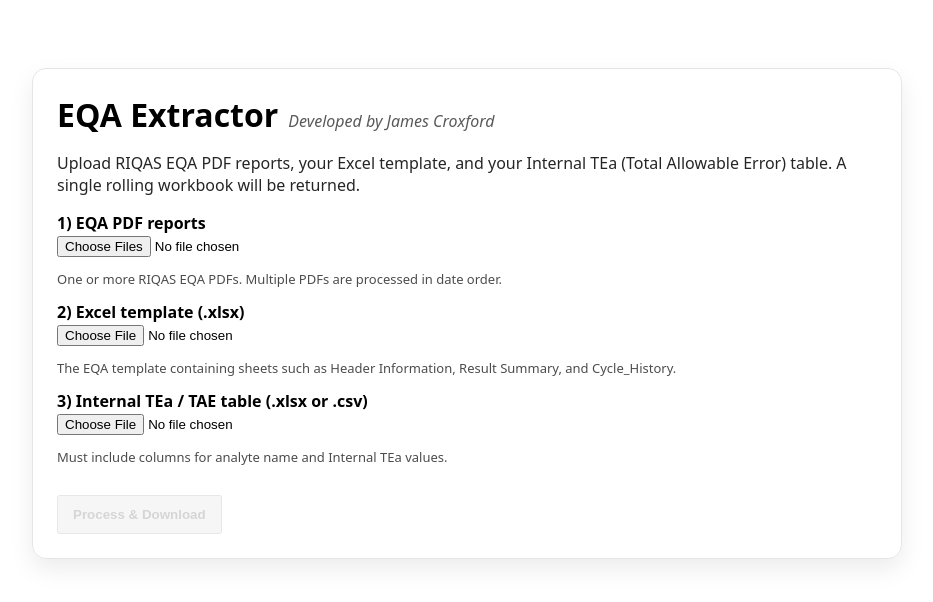
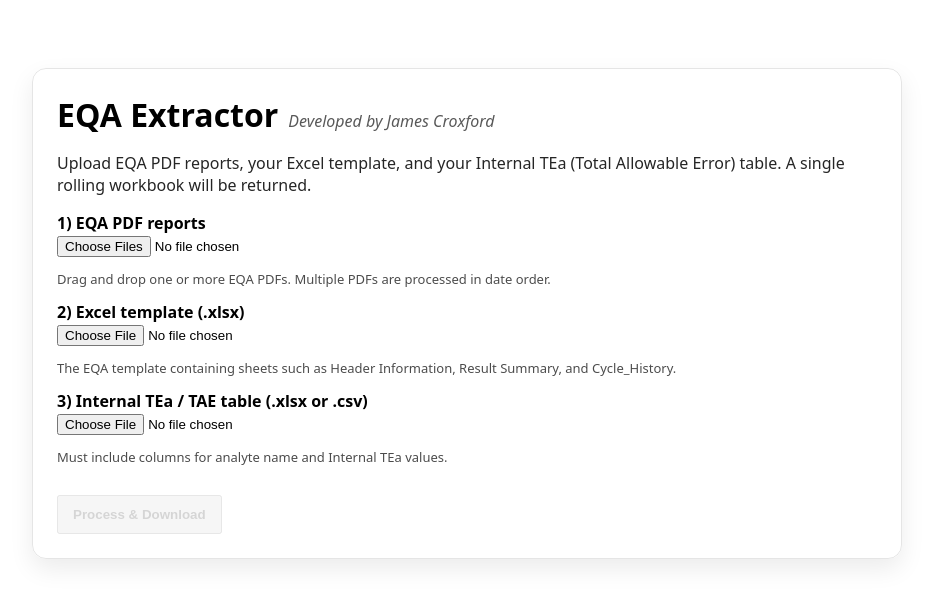
Before and after one commit to crxjam/riqas-eqa-extractor, a React (Vite) app: page / in a window 1280 px wide. Shown: the top 602 px of the page, without its empty margins (173-1106 px from the left). Built offline with nearby package versions, Linux system fonts and the light colour scheme.

Commit message:
Improve UI text and rename output workbook

```diff
--- a/src/App.jsx
+++ b/src/App.jsx
@@ -74,7 +74,7 @@
         </div>
 
         <p style={{ opacity: 0.85 }}>
-          Upload RIQAS EQA PDF reports, your Excel template, and your Internal TEa
+          Upload EQA PDF reports, your Excel template, and your Internal TEa
           (Total Allowable Error) table. A single rolling workbook will be returned.
         </p>
 
@@ -84,7 +84,7 @@
             onChange={(e) => setPdfs(Array.from(e.target.files || []))}
           />
           <p style={{ fontSize: 13, opacity: 0.7 }}>
-            One or more RIQAS EQA PDFs. Multiple PDFs are processed in date order.
+            Drag and drop one or more EQA PDFs. Multiple PDFs are processed in date order.
           </p>
 
           <label><b>2) Excel template (.xlsx)</b></label><br />
```
